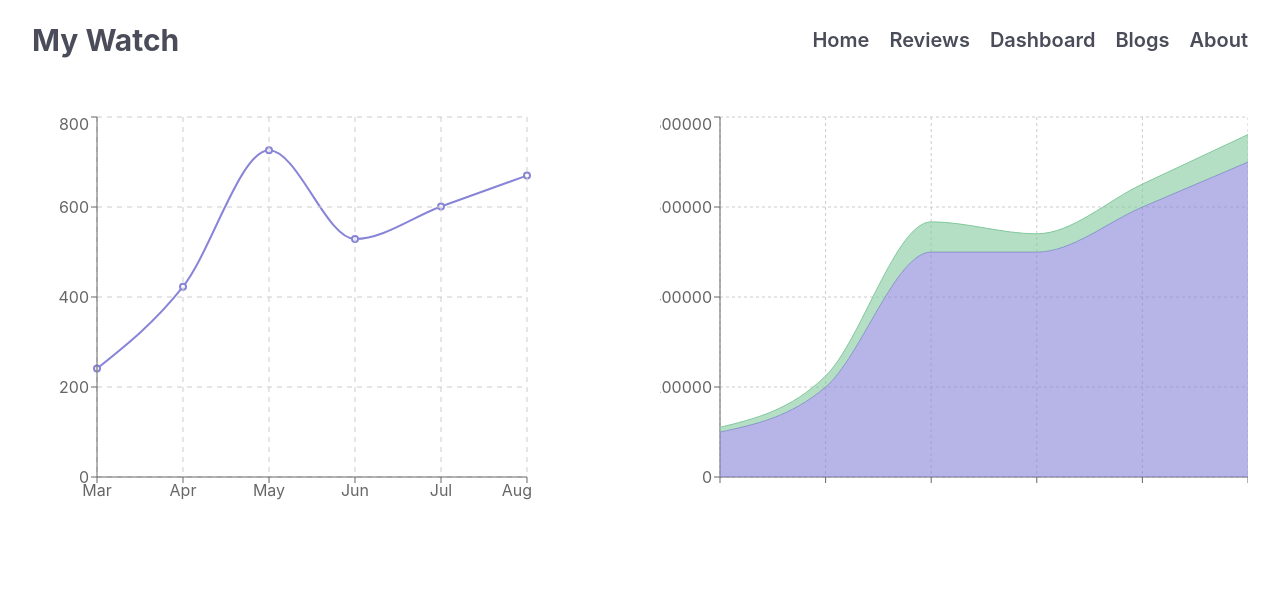
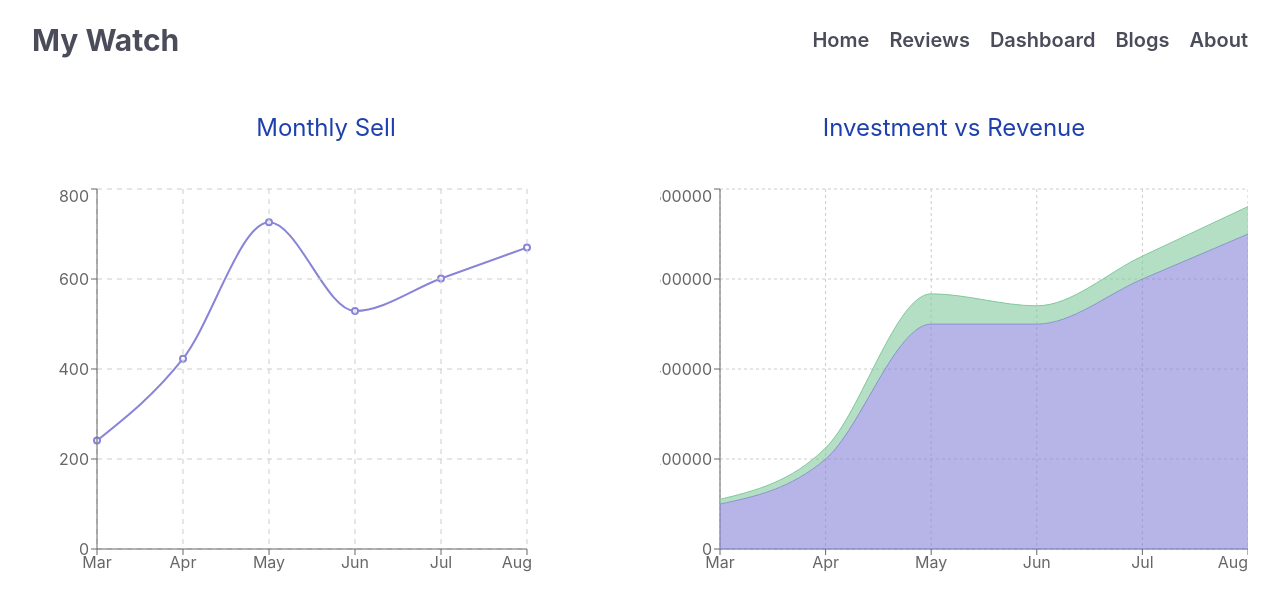
Before and after one commit to mdsaifullah-wd/my-watch, a React (Create React App) app: page /dashboard in a window 1280 px wide. Shown: the top 610 px of the page. Built offline with nearby package versions, Linux system fonts and the light colour scheme.

Commit message:
update dashboard

```diff
--- a/src/components/CustomAreaChart/CustomAreaChart.js
+++ b/src/components/CustomAreaChart/CustomAreaChart.js
@@ -23,7 +23,7 @@ const CustomAreaChart = ({ data }) => {
           bottom: 5,
         }}>
         <CartesianGrid strokeDasharray='3 3' />
-        <XAxis dataKey='name' />
+        <XAxis dataKey='month' />
         <YAxis />
         <Tooltip />
         <Area
--- a/src/components/Dashboard/Dashboard.js
+++ b/src/components/Dashboard/Dashboard.js
@@ -12,6 +12,10 @@ const Dashboard = () => {
 
   return (
     <section className='grid md:grid-cols-2 gap-10 items-center max-w-7xl mx-auto p-8'>
+      <h2 className='text-2xl text-blue-800 text-center'>Monthly Sell</h2>
+      <h2 className='text-2xl text-blue-800 text-center'>
+        Investment vs Revenue
+      </h2>
       <CustomLineChart data={data} key={data.month}></CustomLineChart>
       <CustomAreaChart data={data} key={data.month}></CustomAreaChart>
     </section>
```
